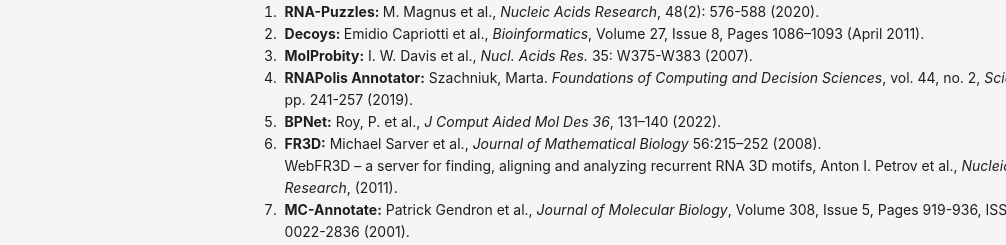
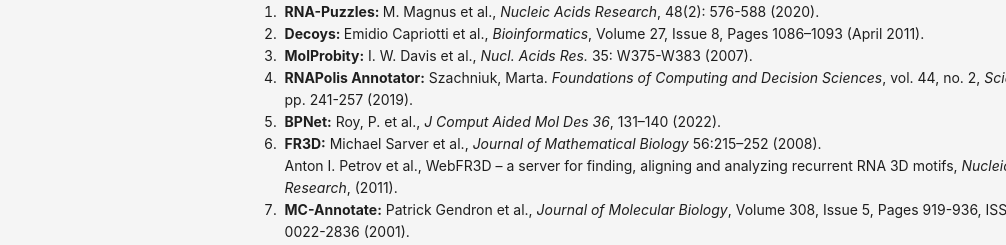
Before and after one commit to tzok/RNAtive, a React (Create React App) app in the folder my-app/: page /Help in a window 1280 px wide. Shown: the part 9034-9279 px from the top of the page, without its empty margins (274-1280 px from the left). Built offline with nearby package versions, Linux system fonts and the light colour scheme; no server answers.

Commit message:
minor order change to a citation

```diff
--- a/my-app/src/Help.js
+++ b/my-app/src/Help.js
@@ -585,8 +585,8 @@ const Help = () => {
                   <b>FR3D:</b> Michael Sarver et al.,{" "}
                   <i>Journal of Mathematical Biology</i> 56:215–252 (2008).{" "}
                   <br></br>
-                  WebFR3D – a server for finding, aligning and analyzing
-                  recurrent RNA 3D motifs, Anton I. Petrov et al.,{" "}
+                  Anton I. Petrov et al., WebFR3D – a server for finding,
+                  aligning and analyzing recurrent RNA 3D motifs,{" "}
                   <i>Nucleic Acids Research</i>, (2011).
                 </li>
                 {/* <li>
```
